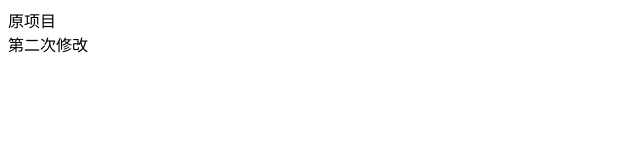
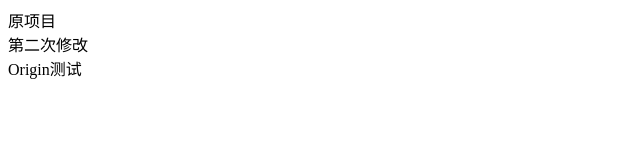
Before and after one commit to wzmm0426/710cangku, a plain HTML site: page index.html in a window 1280 px wide. Shown: the whole page, without its empty margins (0-640 px from the left). Drawn offline with Linux system fonts and the light colour scheme.

Commit message:
OriginTest

```diff
--- a/index.html
+++ b/index.html
@@ -10,6 +10,7 @@
 <body>
     <div>原项目</div>
     <div>第二次修改</div>
+    <div>Origin测试</div>
 </body>
 <script src="./js/index.js"></script>
 </html>
```
